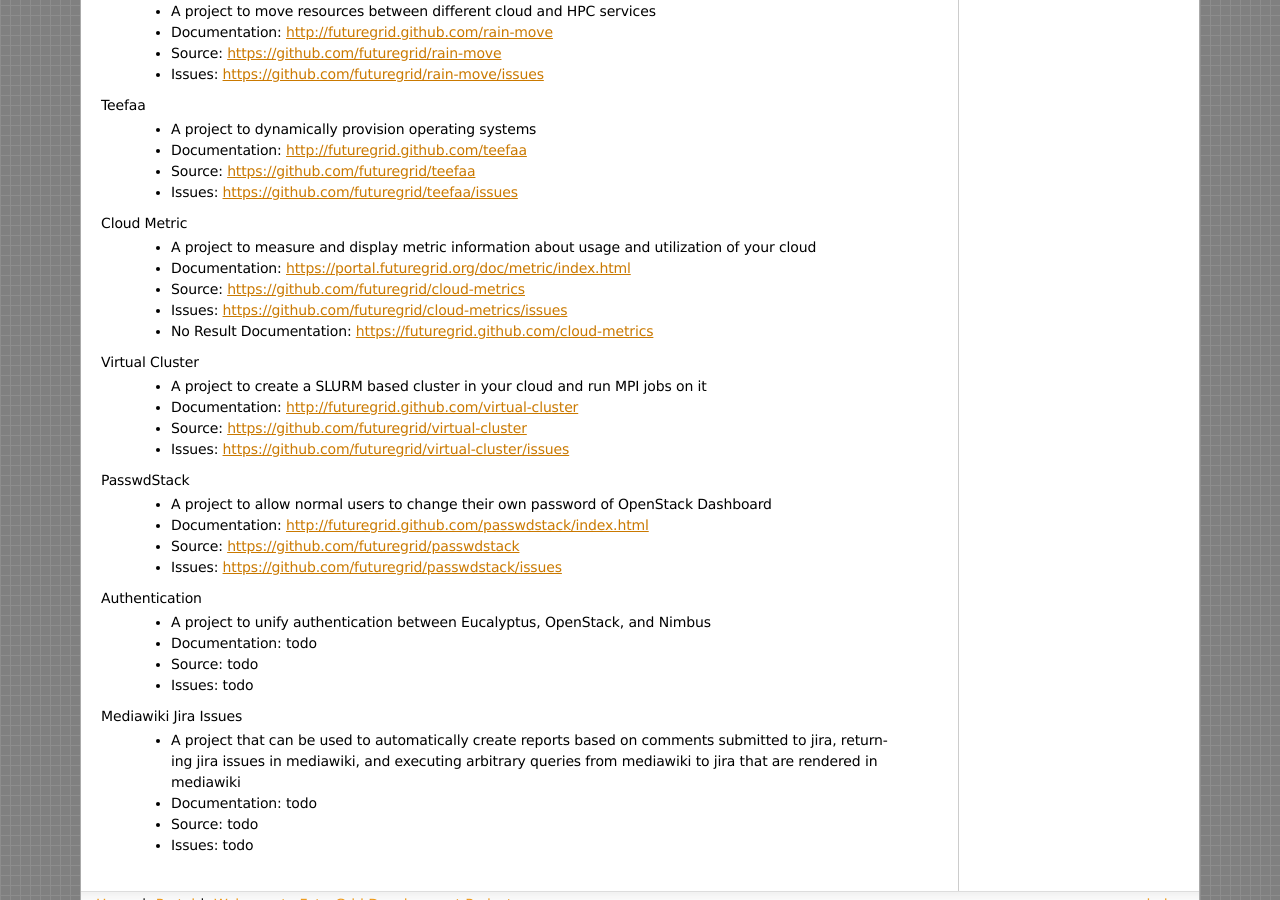
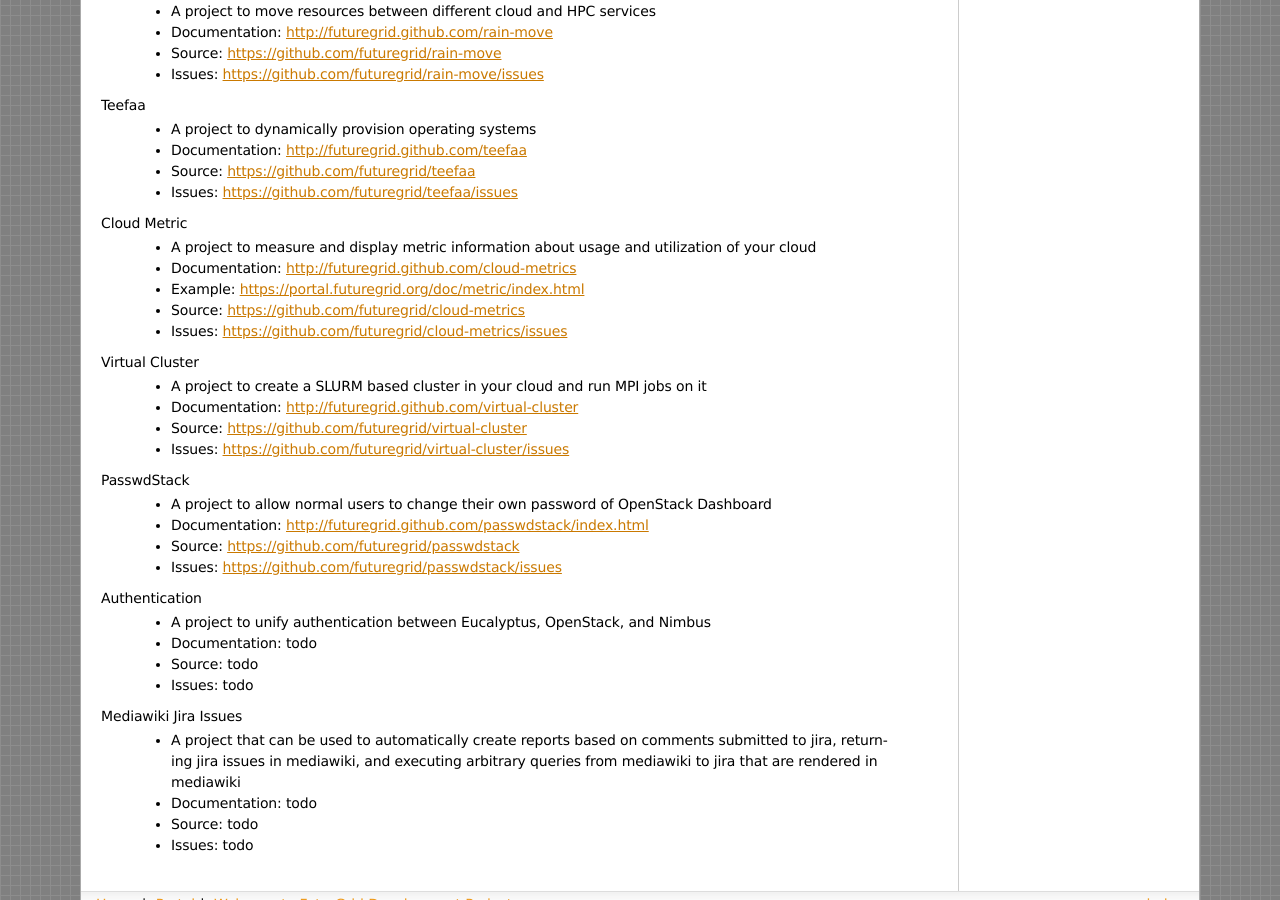
Before and after one commit to futuregrid/doc, a Sphinx documentation site: the page built from doc/source/index.rst, in a window 1280 px wide and 900 px high, scrolled down 545 px. Built offline with Sphinx 7.4.7, drawn with Linux system fonts in a browser that asks for light colours; formulas are drawn with MathJax 3.

Commit message:
removed the https

```diff
--- a/doc/source/index.rst
+++ b/doc/source/index.rst
@@ -29,10 +29,11 @@
 
 Cloud Metric
   * A project to measure and display metric information about usage and utilization of your cloud
-  * Documentation: https://portal.futuregrid.org/doc/metric/index.html
+  * Documentation: http://futuregrid.github.com/cloud-metrics
+  * Example: https://portal.futuregrid.org/doc/metric/index.html
   * Source: https://github.com/futuregrid/cloud-metrics
   * Issues: https://github.com/futuregrid/cloud-metrics/issues
-  * No Result  Documentation: https://futuregrid.github.com/cloud-metrics
+
 
 Virtual Cluster
   * A project to create a SLURM based cluster in your cloud and run MPI jobs on it
```
